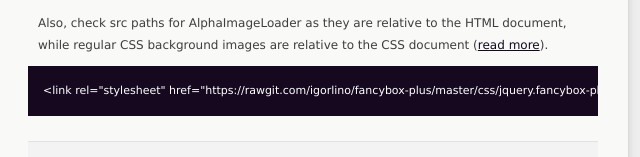
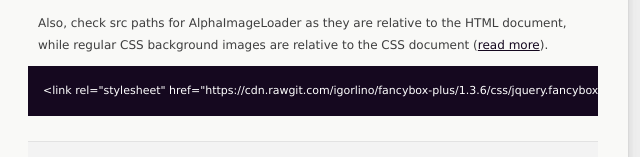
Before and after one commit to igorlino/fancybox-plus, a website: page demo/howto.htm in a window 1280 px wide. Shown: the part 788-945 px from the top of the page, 212-852 px from the left. Drawn offline with nearby package versions, Linux system fonts and the light colour scheme; some packages are replaced by stand-ins of ours; a script that the page names is missing.

Commit message:
Fix one CDN reference.

```diff
--- a/demo/howto.htm
+++ b/demo/howto.htm
@@ -88,7 +88,7 @@
 		(<a href="http://groups.google.com/group/fancybox/browse_thread/thread/8530478044b9f586#">read more</a>).
 	</p>
 
-<pre><code class="language-markup">&lt;link rel="stylesheet" href="https://rawgit.com/igorlino/fancybox-plus/master/css/jquery.fancybox-plus.css" type="text/css" media="screen" /&gt;</code></pre>
+<pre><code class="language-markup">&lt;link rel="stylesheet" href="https://cdn.rawgit.com/igorlino/fancybox-plus/1.3.6/css/jquery.fancybox-plus.css" type="text/css" media="screen" /&gt;</code></pre>
 
 </div>
 
```
